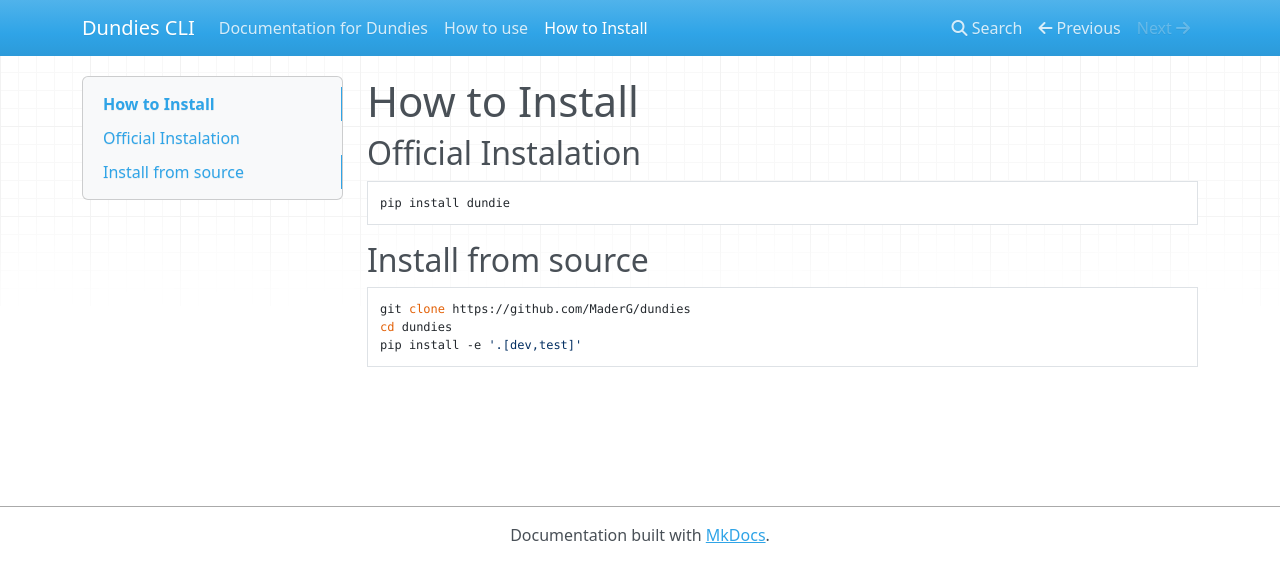
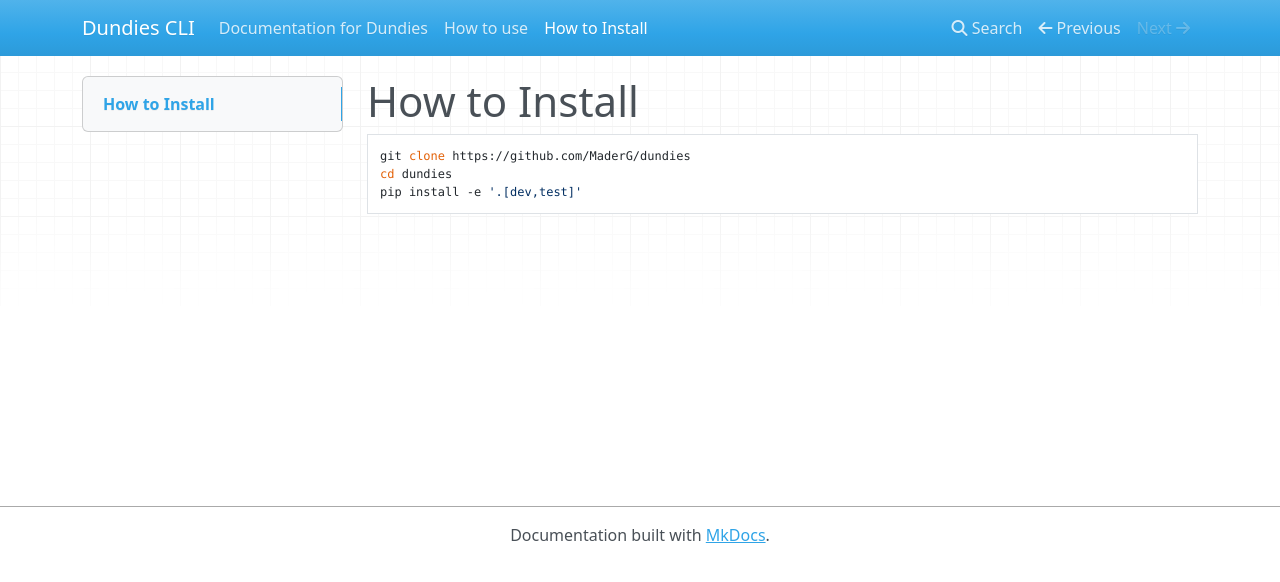
Before and after one commit to MaderG/dundies, an MkDocs documentation site: the page built from docs/installation.md, in a window 1280 px wide. Shown: the top 582 px of the page. Built offline with MkDocs 1.6.1, drawn with Linux system fonts in a browser that asks for light colours; nearby versions of some CDN libraries.

Commit message:
Docs: Change install guide

````diff
--- a/docs/installation.md
+++ b/docs/installation.md
@@ -1,12 +1,4 @@
 # How to Install
-
-## Official Instalation
-
-```py
-pip install dundie
-```
-
-## Install from source
 
 ```bash
 git clone https://github.com/MaderG/dundies
````
